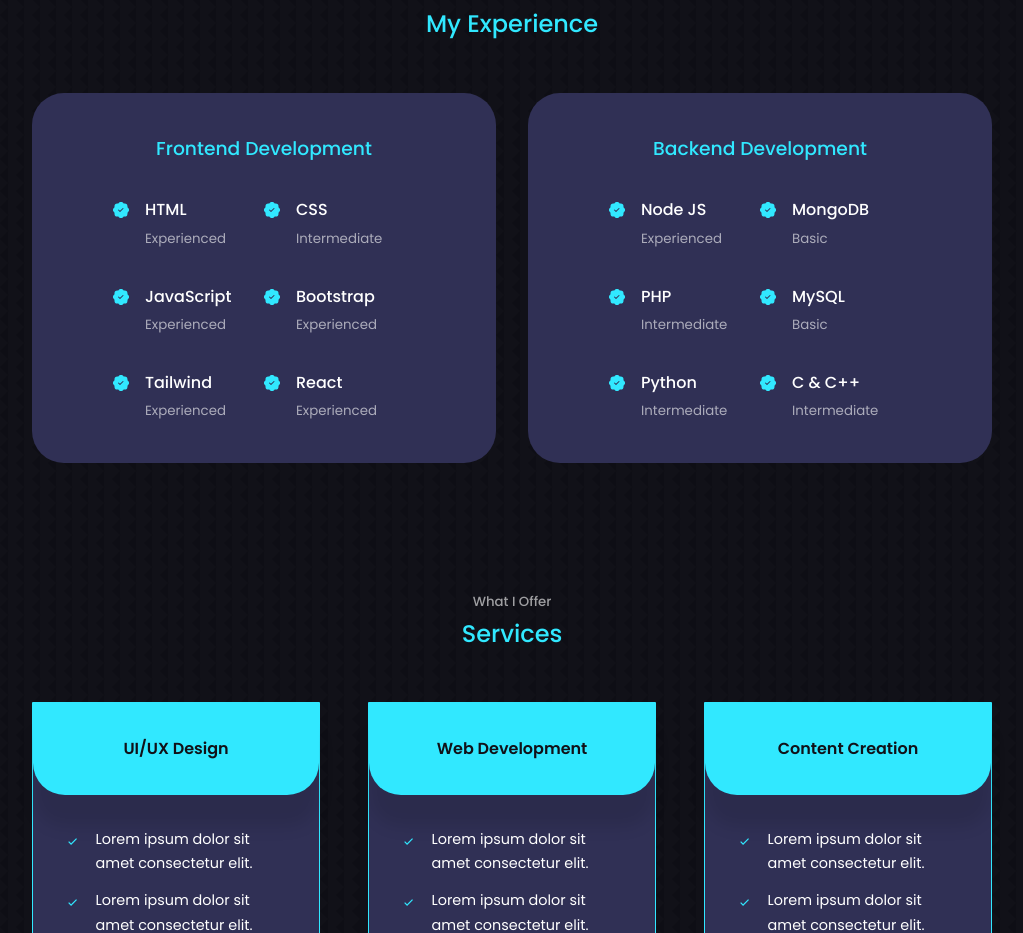
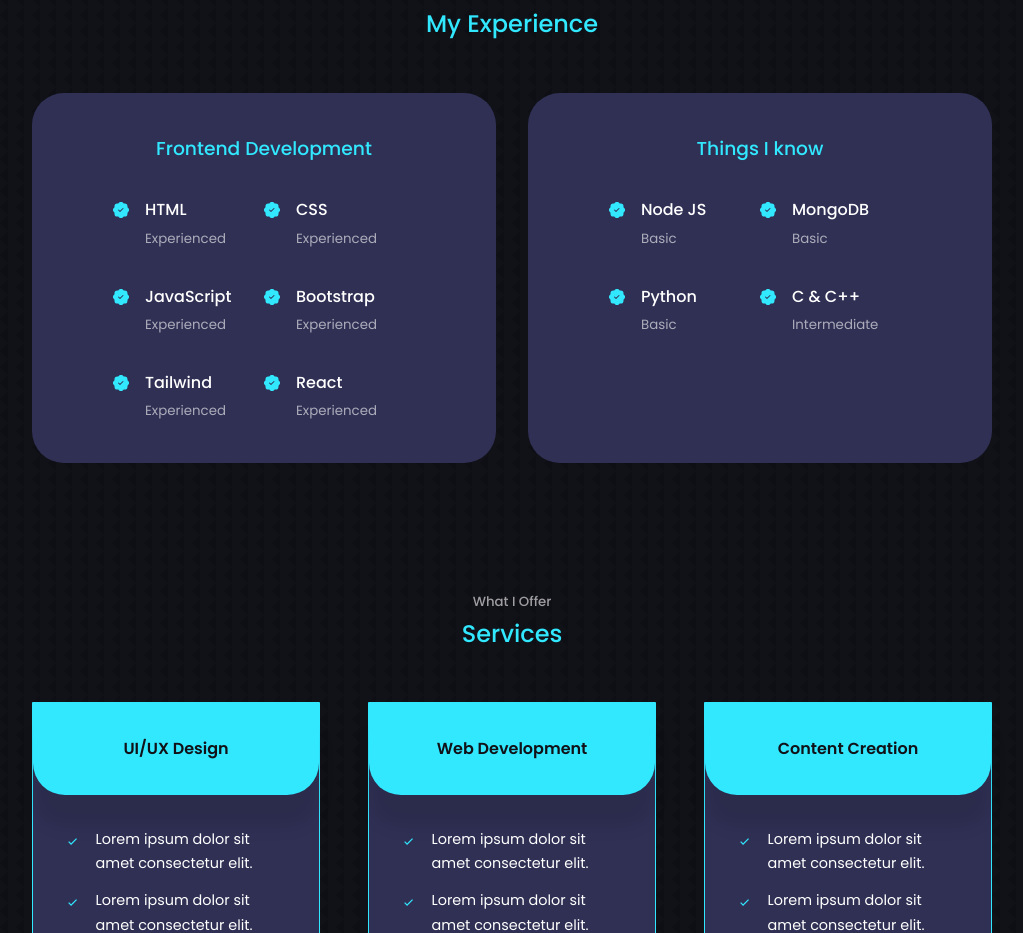
Before and after one commit to Mahmoud-Shoura/learn-react, a React (Vite) app: page / in a window 1280 px wide. Shown: the part 1641-2574 px from the top of the page, without its empty margins (128-1151 px from the left). Built offline with nearby package versions, Linux system fonts and the light colour scheme.

Commit message:
change back end artical

```diff
--- a/src/components/experience/experience.jsx
+++ b/src/components/experience/experience.jsx
@@ -1,4 +1,4 @@
-import React from "react";
+// import React from "react";
 import "./experience.css";
 import { BsPatchCheckFill } from "react-icons/bs";
 
@@ -24,7 +24,7 @@ const experience = () => {
               <BsPatchCheckFill className="experience-details-icon" />
               <div>
                 <h4>CSS</h4>
-                <small className="text-light">Intermediate</small>
+                <small className="text-light">Experienced</small>
               </div>
             </article>
 
@@ -65,13 +65,13 @@ const experience = () => {
         {/* end of frontend */}
 
         <div className="experience-backend">
-          <h3>Backend Development</h3>
+          <h3>Things I know</h3>
           <div className="experience-content">
             <article className="experience-details">
               <BsPatchCheckFill className="experience-details-icon" />
               <div>
                 <h4>Node JS</h4>
-                <small className="text-light">Experienced</small>
+                <small className="text-light">Basic</small>
               </div>
             </article>
 
@@ -83,27 +83,27 @@ const experience = () => {
               </div>
             </article>
 
-            <article className="experience-details">
+            {/* <article className="experience-details">
               <BsPatchCheckFill className="experience-details-icon" />
               <div>
                 <h4>PHP</h4>
                 <small className="text-light">Intermediate</small>
               </div>
-            </article>
+            </article> */}
 
-            <article className="experience-details">
+            {/* <article className="experience-details">
               <BsPatchCheckFill className="experience-details-icon" />
               <div>
                 <h4>MySQL</h4>
                 <small className="text-light">Basic</small>
               </div>
-            </article>
+            </article> */}
 
             <article className="experience-details">
               <BsPatchCheckFill className="experience-details-icon" />
               <div>
                 <h4>Python</h4>
-                <small className="text-light">Intermediate</small>
+                <small className="text-light">Basic</small>
               </div>
             </article>
 
```
